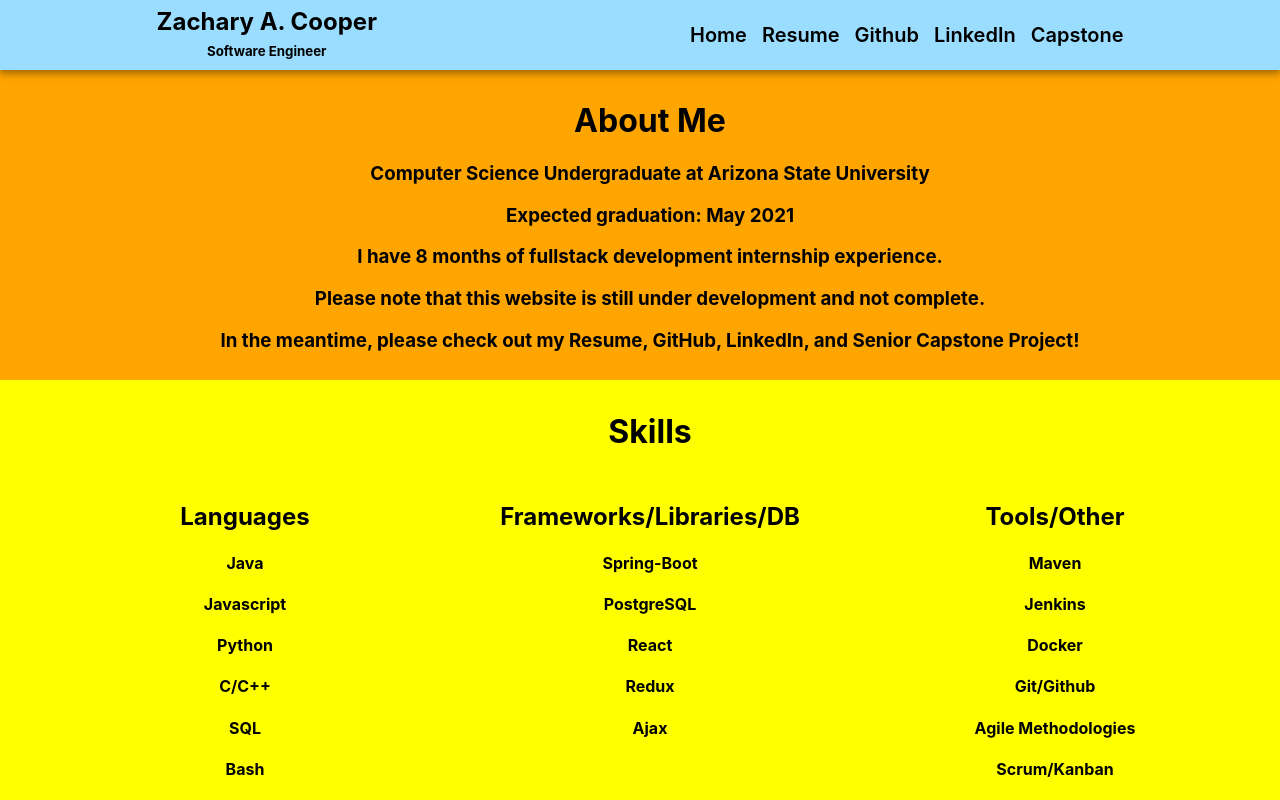
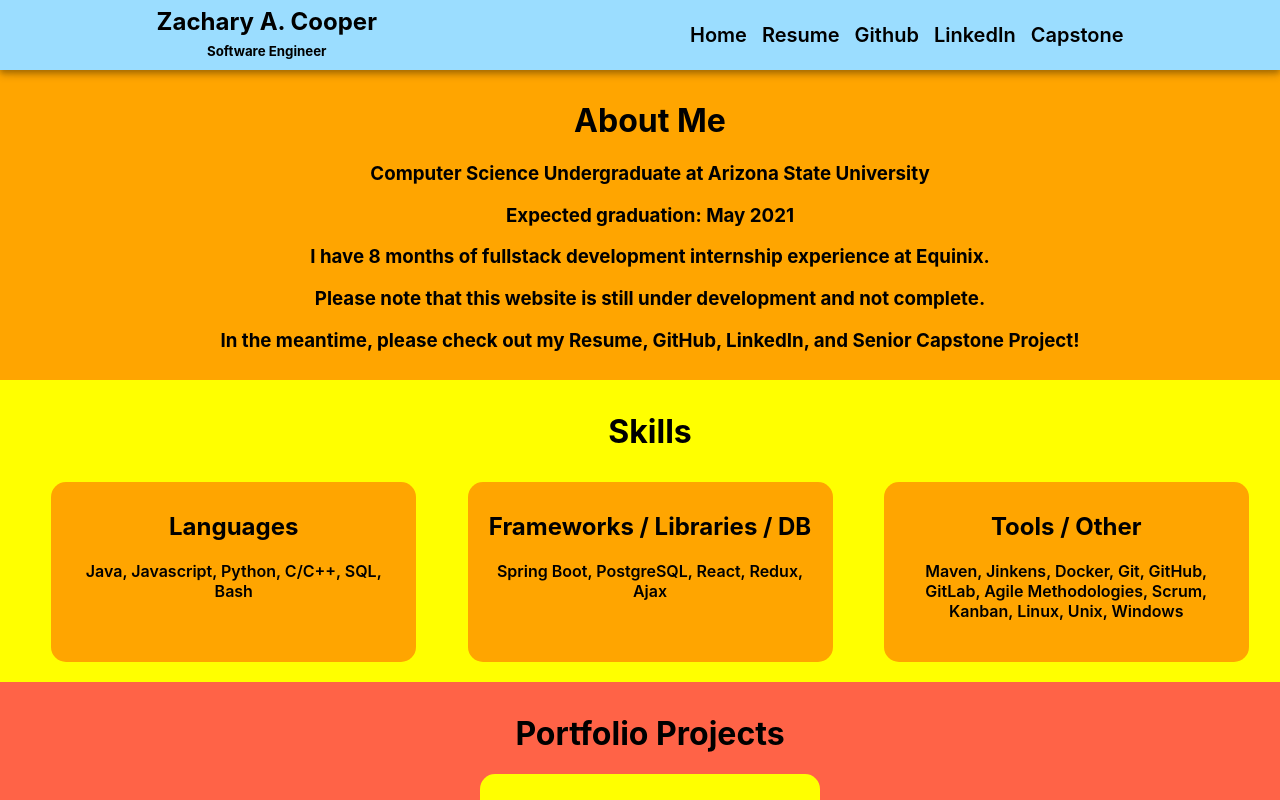
Before and after one commit to zacoope1/website-frontend, a React app: page / in a window 1280 px wide. Shown: the top 800 px of the page. Built offline with nearby package versions, Linux system fonts and the light colour scheme.

Commit message:
Theme Update

```diff
--- a/src/api/Actions.js
+++ b/src/api/Actions.js
@@ -0,0 +1,20 @@
+import {API_URL, CREATE_USER_ENDPOINT, USER_LOGIN_ENDPOINT} from '../api/Endpoints';
+
+// TODO CHANGE SPRINGBOOT SERVER TO SERVE OVER HTTPS
+export function logIn(username, password) {
+    fetch(API_URL + USER_LOGIN_ENDPOINT, {
+    "method": "POST",
+    "headers": {},
+    "body": JSON.stringify({
+        username,
+        password
+    })
+    })
+    .then(response => {
+        return response.json()
+    })
+    .catch(err => {
+        console.log(err);
+        return err;
+    });
+}
--- a/src/api/Endpoints.js
+++ b/src/api/Endpoints.js
@@ -1,2 +1,4 @@
+export const API_URL = "http://zachary-cooper.com:2667";
+
 export const CREATE_USER_ENDPOINT = '/create/user';
 export const USER_LOGIN_ENDPOINT = '/user';
--- a/src/components/LandingPage.js
+++ b/src/components/LandingPage.js
@@ -17,52 +17,31 @@ class LandingPage extends React.Component {
                     <h1>About Me</h1>
                     <h3>Computer Science Undergraduate at Arizona State University</h3>
                     <h3>Expected graduation: May 2021</h3>
-                    <h3>I have 8 months of fullstack development internship experience.</h3>
+                    <h3>I have 8 months of fullstack development internship experience at Equinix.</h3>
                     <h3>Please note that this website is still under development and not complete.</h3>
                     <h3>In the meantime, please check out my Resume, GitHub, LinkedIn, and Senior Capstone Project!</h3>
                 </div>
                 <div className="landing-page-content"  Style="background: yellow;">
                     <h1>Skills</h1>
                     <div className="sections-evenly-spaced">
-                        <div className="section-card">
+                        <div className="skill-card">
                             <h2>Languages</h2>
-                            <ul>
-                                <li><h4>Java</h4></li>
-                                <li><h4>Javascript</h4></li>
-                                <li><h4>Python</h4></li>
-                                <li><h4>C/C++</h4></li>
-                                <li><h4>SQL</h4></li>
-                                <li><h4>Bash</h4></li>
-                            </ul>
+                            <p>Java, Javascript, Python, C/C++, SQL, Bash</p>
                         </div>
-                        <div className="section-card">
-                            <h2>Frameworks/Libraries/DB</h2>
-                            <ul>
-                                <li><h4>Spring-Boot</h4></li>
-                                <li><h4>PostgreSQL</h4></li>
-                                <li><h4>React</h4></li>
-                                <li><h4>Redux</h4></li>
-                                <li><h4>Ajax</h4></li>
-                            </ul>
+                        <div className="skill-card">
+                            <h2>Frameworks / Libraries / DB</h2>
+                            <p>Spring Boot, PostgreSQL, React, Redux, Ajax</p>
                         </div>
-                        <div className="section-card">
-                            <h2>Tools/Other</h2>
-                            <ul>
-                                <li><h4>Maven</h4></li>
-                                <li><h4>Jenkins</h4></li>
-                                <li><h4>Docker</h4></li>
-                                <li><h4>Git/Github</h4></li>
-                                <li><h4>Agile Methodologies</h4></li>
-                                <li><h4>Scrum/Kanban</h4></li>
-                                <li><h4>Linux, Unix, Windows</h4></li>
-                            </ul>
+                        <div className="skill-card">
+                            <h2>Tools / Other</h2>
+                            <p>Maven, Jinkens, Docker, Git, GitHub, GitLab, Agile Methodologies, Scrum, Kanban, Linux, Unix, Windows</p>
                         </div>
                     </div>
                 </div>
                 <div className="landing-page-content"  Style="background: tomato;">
                     <h1>Portfolio Projects</h1>
                     <div className="sections-evenly-spaced">
-                            <div className="section-card">
+                            <div className="project-card">
                                 <h3>ToDo Application</h3>
                                 <img src={EMPTY_IMG} alt=""/>
                                 <div className="btn-center">
--- a/src/components/Login.js
+++ b/src/components/Login.js
@@ -1,12 +1,13 @@
 import React from 'react';
 import {Link} from 'react-router-dom';
+import {logIn} from '../api/Actions';
 import '../assets/css/login.css';
 
 class Login extends React.Component {
 
     constructor() {
         super();
-        this.state = {hasError: false, errorMessage: ""};
+        this.state = {hasError: false, errorMessage: "", username: "", password: ""};
     }
 
     render() {
@@ -19,17 +20,17 @@ class Login extends React.Component {
                         <div className="form-input-center">
                             <div className="form-items">
                                 <label>Email</label><br/>
-                                <input type ="text" name="email" placeholder="email"></input>
+                                <input type ="text" name="email" onChange={(e) => {this.setState({username: e.target.value});}} placeholder="email"></input>
                             </div>
                         </div>
                         <div className="form-input-center">
                             <div className="form-items">
                                 <label>Password</label><br/>
-                                <input type ="password" name="password" placeholder="password"></input>
+                                <input type ="password" name="password" onChange={(e) => {this.setState({password: e.target.value});}} placeholder="password"></input>
                             </div>
                         </div>
                         <div className="btn-center">
-                            <p className="btn" onClick={() => {this.setState({hasError: true, errorMessage: "ERROR: This feature has not been implemented yet!"})}}>Submit</p>
+                            <p className="btn" onClick={() => {this.performLogin()}}>Submit</p>
                             <Link className="link" to="/register">Sign up</Link>
                         </div>
                     </form>
@@ -37,6 +38,15 @@ class Login extends React.Component {
             </div>
         );
     }
+
+    async performLogin(){
+        if (this.state.username.length > 0 && this.state.password.length > 0) {
+            console.log(logIn(this.state.username, this.state.password));
+        }
+        else {
+            this.setState({hasError: true, errorMessage: "ERROR: Username or Password field is blank. Please try again with a valid login."})
+        }
+    }
 }
 
 export default Login;
--- a/src/index.css
+++ b/src/index.css
@@ -217,26 +217,34 @@ nav ul li a:hover{
   justify-content: space-evenly;
 }
 
-.section-card {
+.project-card {
   text-align: center;
   width: 300px;
   padding: 20px;
   padding-top: 10px;
+  background: yellow;
+  border-radius: 15px;
 }
 
-.section-card ul {
-  list-style: none;
-  padding: 0;
-}
-
-.section-card ul li{
-  text-align: center;
-}
-
-.section-card img {
+.project-card img {
   text-align: center;
   width: 200px;
   height: 200px;
+}
+
+.skill-card {
+  text-align: center;
+  width: 325px;
+  height: 150px;
+  padding: 20px;
+  padding-top: 10px;
+  background: orange;
+  border-radius: 15px;
+  margin: 10px;
+}
+
+.skill-card p {
+  font-weight: 600;
 }
 
 .section-card-button {
@@ -251,6 +259,6 @@ nav ul li a:hover{
 }
 
 .section-card-button:hover {
-  color: white;
+  color: black;
   background: #9bddff;
 }
```
Also changed, not shown: src/common/Constants.js (added).
